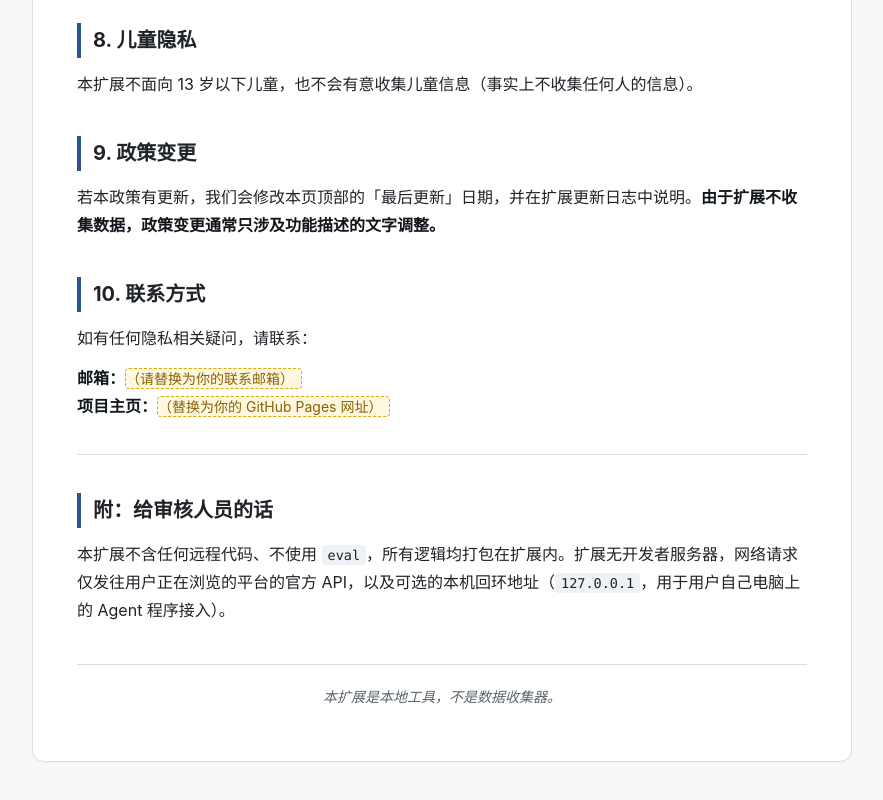
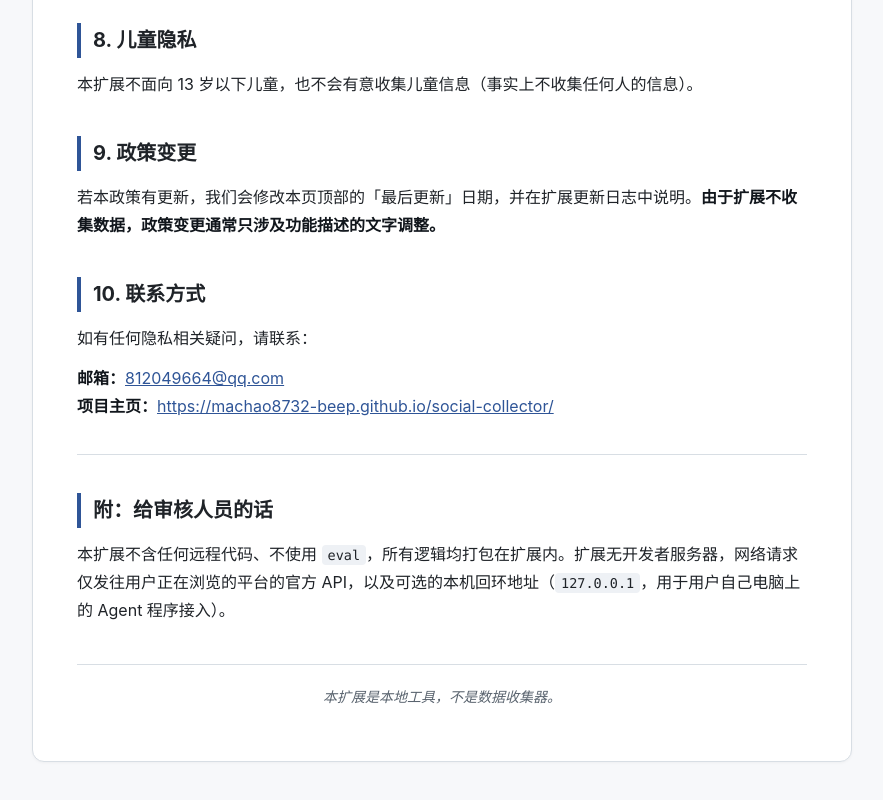
Before and after one commit to machao8732-beep/social-collector, a plain HTML site: page index.html in a window 1280 px wide. Shown: the part 2956-3756 px from the top of the page, without its empty margins (198-1081 px from the left). Drawn offline with Linux system fonts and the light colour scheme.

Commit message:
Update index.html

```diff
--- a/index.html
+++ b/index.html
@@ -84,14 +84,7 @@
   }
   .lead p { margin: 6px 0; }
   .no li { list-style: none; margin-left: -20px; }
-  .fill {
-    background: #fff8e1;
-    border: 1px dashed #e0a800;
-    border-radius: 4px;
-    padding: 1px 7px;
-    font-size: 14px;
-    color: #8a6100;
-  }
+  a { color: var(--accent); }
   footer {
     margin-top: 40px;
     padding-top: 20px;
@@ -228,8 +221,8 @@
   <h2>10. 联系方式</h2>
   <p>如有任何隐私相关疑问，请联系：</p>
   <p>
-    <strong>邮箱：</strong><span class="fill">（请替换为你的联系邮箱）</span><br />
-    <strong>项目主页：</strong><span class="fill">（替换为你的 GitHub Pages 网址）</span>
+    <strong>邮箱：</strong><a href="mailto:812049664@qq.com">812049664@qq.com</a><br />
+    <strong>项目主页：</strong><a href="https://machao8732-beep.github.io/social-collector/">https://machao8732-beep.github.io/social-collector/</a>
   </p>
 
   <hr />
```
